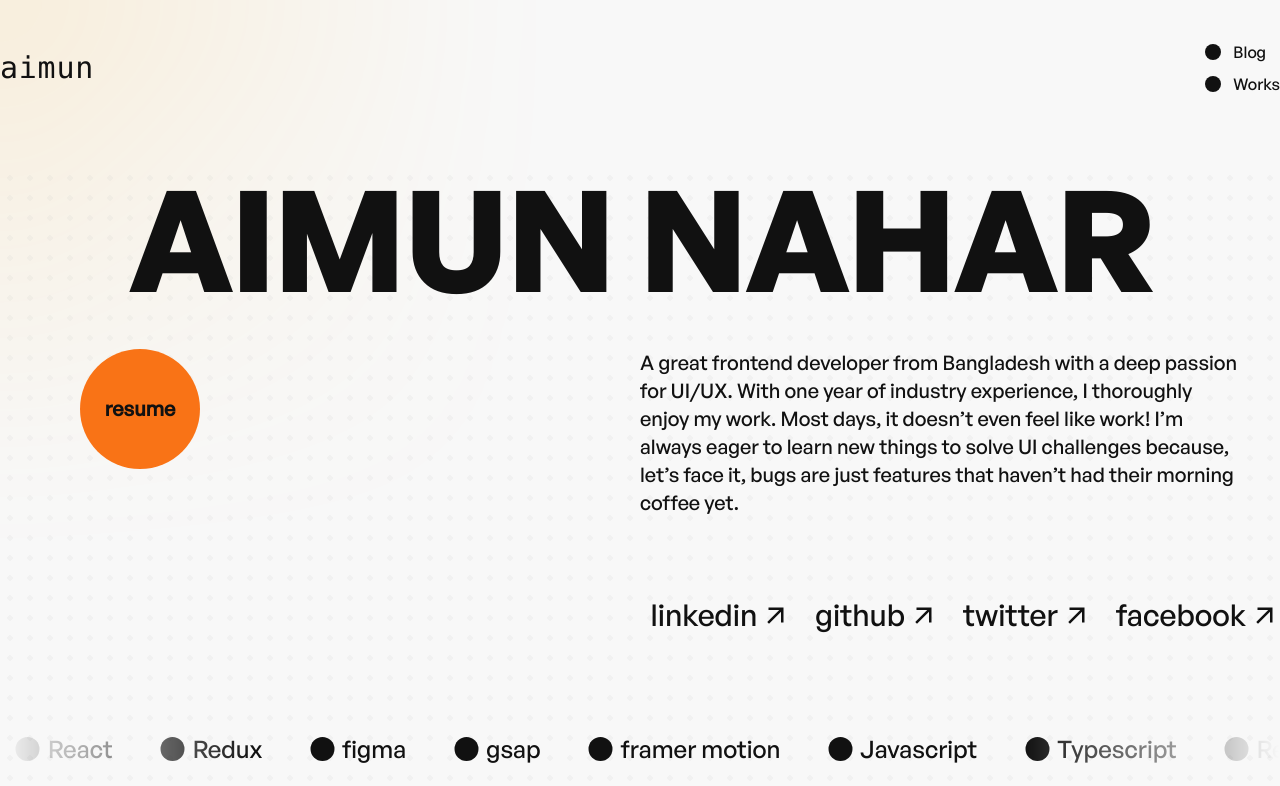
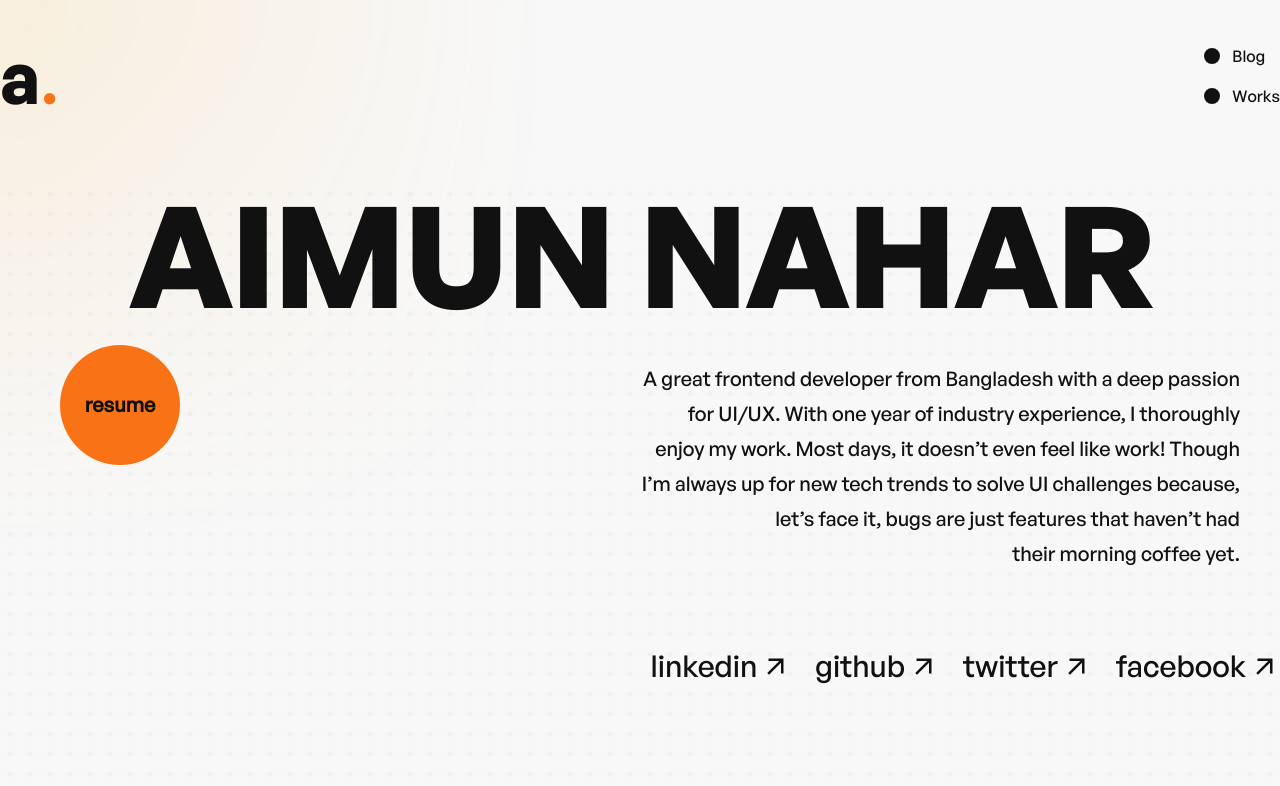
Before and after one commit to aimun-naharr/aimun-dev, a React (Vite) app: page / in a window 1280 px wide. Shown: the top 786 px of the page. Built offline with nearby package versions, Linux system fonts and the light colour scheme.

Commit message:
updated hero section animations

```diff
--- a/src/animations/index.ts
+++ b/src/animations/index.ts
@@ -4,10 +4,25 @@ export const revealAnim = {
     opacity: 1,
     y: 0,
     transition: {
-      // duration: 0.8,
+      ease: [0.68, -0.6, 0.32, 1.6],
       delay: delay,
-      type: "spring",
-      // duration: 0.5,
+      // type: "spring",
+      duration: 1,
+      staggerChildren: 0.5,
     },
   }),
 };
+
+// export const revea = {
+//   hidden: { opacity: 0, y: "20px" },
+//   show: (delay: number) => ({
+//     opacity: 1,
+//     y: 0,
+//     transition: {
+//       ease: [0.68, -0.6, 0.32, 1.6],
+//       delay: delay,
+//       // type: "spring",
+//       duration: 1,
+//     },
+//   }),
+// };
--- a/src/components/layout/Navbar.tsx
+++ b/src/components/layout/Navbar.tsx
@@ -1,3 +1,5 @@
+import React from "react";
+import { cn } from "../../utils";
 import Container from "./Container";
 import { Link } from "react-router-dom";
 
@@ -10,15 +12,53 @@ export default function Navbar() {
     <div className="py-10 mb-8">
       <Container>
         <div className="w-full flex justify-between items-center">
-          <Link to="/" className="font-mono  tracking-wide text-3xl">
-            aimun
+          <Link to="/" className="">
+            <span className="font-sans-bold text-7xl">a</span>
+            <span className="text-7xl text-orange-500">.</span>
           </Link>
-          <div className="flex items-start gap-2 flex-col">
+          <div className="flex items-start gap-4 flex-col">
             {links.map((itm) => (
-              <a href={itm.link} className="flex items-center gap-3">
+              <a
+                href={itm.link}
+                className="flex items-center gap-3 group overflow-hidden"
+              >
                 {" "}
-                <div className="size-4 rounded-full bg-primary-foreground"></div>
-                <span>{itm.title}</span>
+                <div className="size-4 rounded-full bg-primary-foreground border-2 border-primary-foreground group-hover:bg-transparent transition-all"></div>
+                <div className="relative ">
+                  {itm.title.split("").map((t, i) => {
+                    return (
+                      <span
+                        key={i}
+                        className={cn(
+                          "inline-block group-hover:-translate-y-[100%] transition-transform"
+                        )}
+                        // style={{ transitionDelay: `${i * 100}ms` }}
+                        style={{
+                          transition: `transform 0.5s ease ${i * 50}ms`,
+                        }}
+                      >
+                        {t}
+                      </span>
+                    );
+                  })}
+                  <div className="absolute top-[100%] left-0">
+                    {itm.title.split("").map((t, i) => {
+                      return (
+                        <span
+                          key={i}
+                          className={cn(
+                            "inline-block group-hover:-translate-y-[100%] transition-transform"
+                          )}
+                          style={{
+                            transition: `transform 0.5s ease ${i * 50}ms`,
+                          }}
+                        >
+                          {t}
+                        </span>
+                      );
+                    })}
+                  </div>
+                </div>
               </a>
             ))}
           </div>
--- a/src/pages/home/Footer.tsx
+++ b/src/pages/home/Footer.tsx
@@ -7,11 +7,11 @@ export default function Footer() {
     <section data-color="dark" className="h-max py-40 w-full z-[9]">
       <Container>
         <h1 className="text-[10.5vw] -tracking-[0.8vw]  leading-[10.5vw] uppercase  overflow-hidden text-primary">
-          <RevealText word="Get" whileInView />
+          <RevealText word="Get" animationType="whileInView" />
           <span> </span>
-          <RevealText word="In" animDelay={5} whileInView />
+          <RevealText word="In" animDelay={5} animationType="whileInView" />
           <span> </span>
-          <RevealText word="Touch" animDelay={10} whileInView />
+          <RevealText word="Touch" animDelay={10} animationType="whileInView" />
         </h1>
 
         <div className="mt-20 flex  justify-center">
--- a/src/pages/home/HeroSection.tsx
+++ b/src/pages/home/HeroSection.tsx
@@ -4,8 +4,11 @@ import { InfiniteMovingCards } from "../../components/InfiniteMovingCards";
 import RevealText from "../../components/RevealText";
 import Container from "../../components/layout/Container";
 import SocialLinks from "./SocialLinks";
+import gsap from "gsap";
+import { useRef } from "react";
 
 const HeroSection = () => {
+  const resumerContainer = useRef<HTMLDivElement>(null);
   const techStacks = [
     "Javascript",
     "Typescript",
@@ -15,6 +18,39 @@ const HeroSection = () => {
     "gsap",
     "framer motion",
   ];
+
+  const handleResumeMouseMove = (e: React.MouseEvent) => {
+    if (resumerContainer.current) {
+      const { left, top, width, height } =
+        resumerContainer.current.getBoundingClientRect();
+
+      const centerX = width / 2 + left;
+      const centerY = height / 2 + top;
+
+      // Calculate the x and y offset based on the mouse position relative to the container's center
+      const offsetX = e.clientX - centerX;
+      const offsetY = e.clientY - centerY;
+
+      // Map the offset to the range within the container's width and height
+      const x = gsap.utils.clamp(-width / 2, width / 2, offsetX);
+      const y = gsap.utils.clamp(-height / 2, height / 2, offsetY);
+      gsap.to("#resume-link", {
+        // left: e.clientX,
+        x,
+        y,
+        // y: e.clientY,
+        duration: "1s",
+        ease: "power4.out",
+      });
+    }
+  };
+
+  const handleResumeMouseLeave = () => {
+    gsap.to("#resume-link", {
+      x: 0,
+      y: 0,
+    });
+  };
   return (
     <>
       <section
@@ -32,26 +68,93 @@ const HeroSection = () => {
                 <RevealText word="Nahar" animDelay={5} />
               </h1>
             </div>
-            <div className="flex flex-col sm:flex-row gap-4  md:gap-20 mt-10 mb-20 leading-relaxed justify-between  px-10">
-              <div className="pl-10">
-                <button className="size-[120px] rounded-full bg-orange-500 text-xl font-bold ">
-                  resume
-                </button>
+            <div className="flex flex-col md:flex-row gap-4  md:gap-20 mt-10 mb-20 leading-relaxed justify-between  px-10">
+              <div className="pl-10 flex justify-end md:justify-start">
+                <div
+                  ref={resumerContainer}
+                  className="size-[80px] rounded-full  flex items-center justify-center relative"
+                  onMouseMove={handleResumeMouseMove}
+                  onMouseLeave={handleResumeMouseLeave}
+                >
+                  <a
+                    href="https://drive.google.com/file/d/1Ihbe4GpSQaNbWC9dfJwZL5NxOyIztQ05/view?usp=sharing"
+                    target="_blank"
+                  >
+                    <button
+                      id="resume-link"
+                      className="md:size-[120px] size-[80px] rounded-full bg-orange-500 text-sm md:text-xl font-bold absolute -translate-x-1/2 -translate-y-1/2"
+                    >
+                      resume
+                    </button>
+                  </a>
+                </div>
               </div>
 
               <motion.div
-                className="w-full sm:w-1/2 sm:text-xl text-md"
                 variants={revealAnim}
                 initial={"hidden"}
                 animate={"show"}
-                custom={1.2}
+                custom={0.1}
+                className="w-full md:w-1/2 sm:text-xl text-md md:text-right text-left"
               >
-                A great frontend developer from Bangladesh with a deep passion
-                for UI/UX. With one year of industry experience, I thoroughly
-                enjoy my work. Most days, it doesn’t even feel like work! I’m
-                always eager to learn new things to solve UI challenges because,
-                let’s face it, bugs are just features that haven’t had their
-                morning coffee yet.
+                <motion.span
+                  variants={revealAnim}
+                  initial={"hidden"}
+                  animate={"show"}
+                  custom={0.8}
+                  className="inline-block overflow-hidden "
+                >
+                  A great frontend developer from Bangladesh with a deep passion
+                </motion.span>
+                <motion.span
+                  variants={revealAnim}
+                  initial={"hidden"}
+                  animate={"show"}
+                  custom={1.2}
+                  className="inline-block overflow-hidden"
+                >
+                  for UI/UX. With one year of industry experience, I thoroughly
+                </motion.span>
+                <motion.span
+                  variants={revealAnim}
+                  initial={"hidden"}
+                  animate={"show"}
+                  custom={1.6}
+                  className="inline-block overflow-hidden"
+                >
+                  enjoy my work. Most days, it doesn’t even feel like work!
+                  Though
+                </motion.span>
+                <motion.span
+                  variants={revealAnim}
+                  initial={"hidden"}
+                  animate={"show"}
+                  custom={2}
+                  className="inline-block overflow-hidden"
+                >
+                  {" "}
+                  I’m always up for new tech trends to solve UI challenges
+                  because,
+                </motion.span>
+                <motion.span
+                  variants={revealAnim}
+                  initial={"hidden"}
+                  animate={"show"}
+                  custom={2.4}
+                  className="inline-block overflow-hidden"
+                >
+                  {" "}
+                  let’s face it, bugs are just features that haven’t had
+                </motion.span>
+                <motion.span
+                  variants={revealAnim}
+                  initial={"hidden"}
+                  animate={"show"}
+                  custom={2.8}
+                  className="inline-block"
+                >
+                  their morning coffee yet.
+                </motion.span>
               </motion.div>
             </div>
             <div className="">
--- a/src/pages/home/Work.tsx
+++ b/src/pages/home/Work.tsx
@@ -57,7 +57,7 @@ const WorkCard = ({ index, setActiveIndex, item }: TWorkCard) => {
         <h2 className="text-2xl font-semibold tracking-wide">{item.title}</h2>
         <p className="text text-sm">{item.description}</p>
 
-        <div className="flex gap-2">
+        <div className="flex gap-2 flex-wrap">
           {/* <span className="chip text">React</span>
           <span className="chip text">typescript</span>
           <span className="chip text">redux</span> */}
```
Also changed, not shown: src/components/RevealText.tsx (+66 -9 lines), src/components/shared/SectionTitle.tsx (+6 -12 lines).
